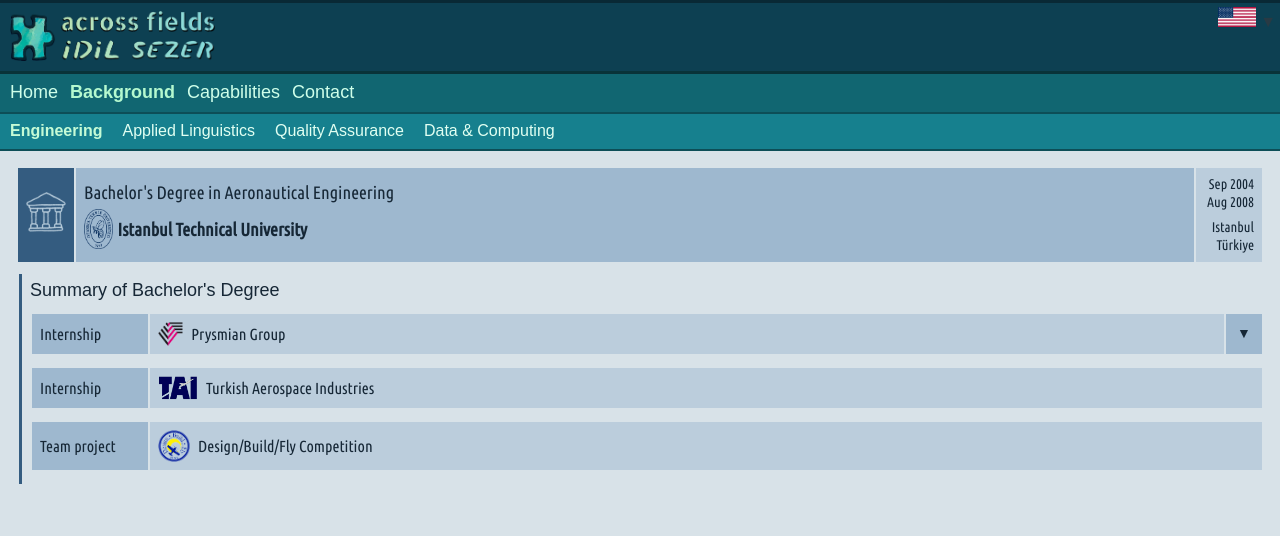
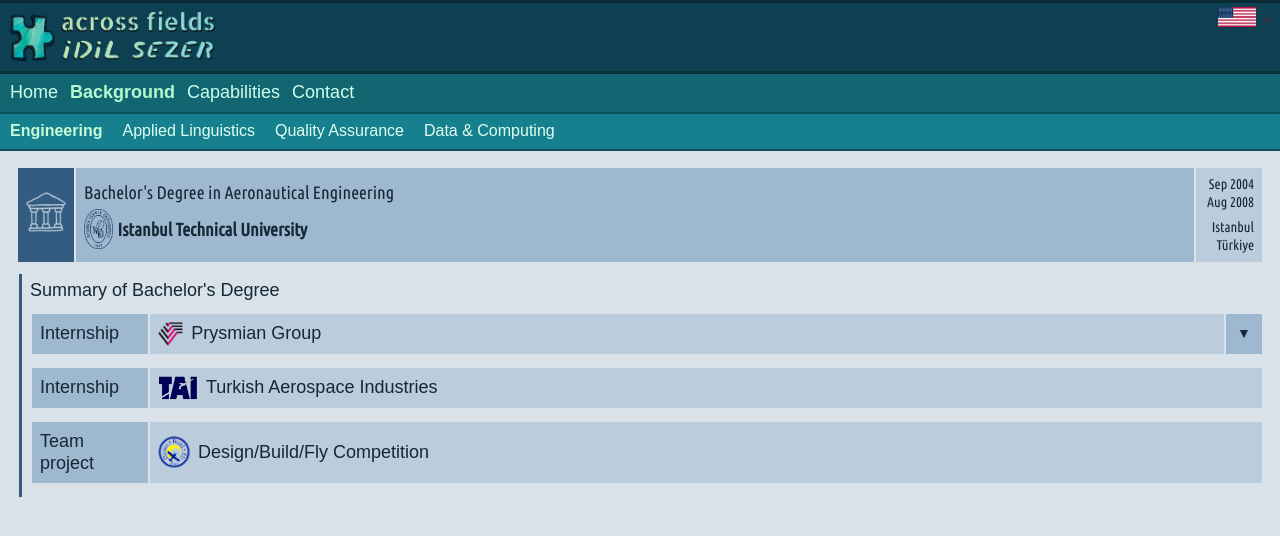
Before and after one commit to acrossfields/idilsezer, a Jekyll site: the page built from en/background-eng.md, in a window 1280 px wide. Shown: the top 536 px of the page. Built offline with Jekyll 4.4.1, drawn with Linux system fonts in a browser that asks for light colours; some web fonts are replaced.

Commit message:
Update style.scss

```diff
--- a/assets/css/style.scss
+++ b/assets/css/style.scss
@@ -223,16 +223,12 @@ body a:hover {
 .table-bgsub td:nth-child(1) {
   text-align: left;
   vertical-align: middle;
-  font-family: 'Ubuntu Condensed', sans-serif;
-  font-size: 16px;
   width: 100px;
 }
 
 .table-bgsub td:nth-child(2) {
   text-align: left;
   vertical-align: middle;
-  font-family: 'Ubuntu Condensed', sans-serif;
-  font-size: 16px;
 }
 
 .table-bgsub td:nth-child(3) {
```
